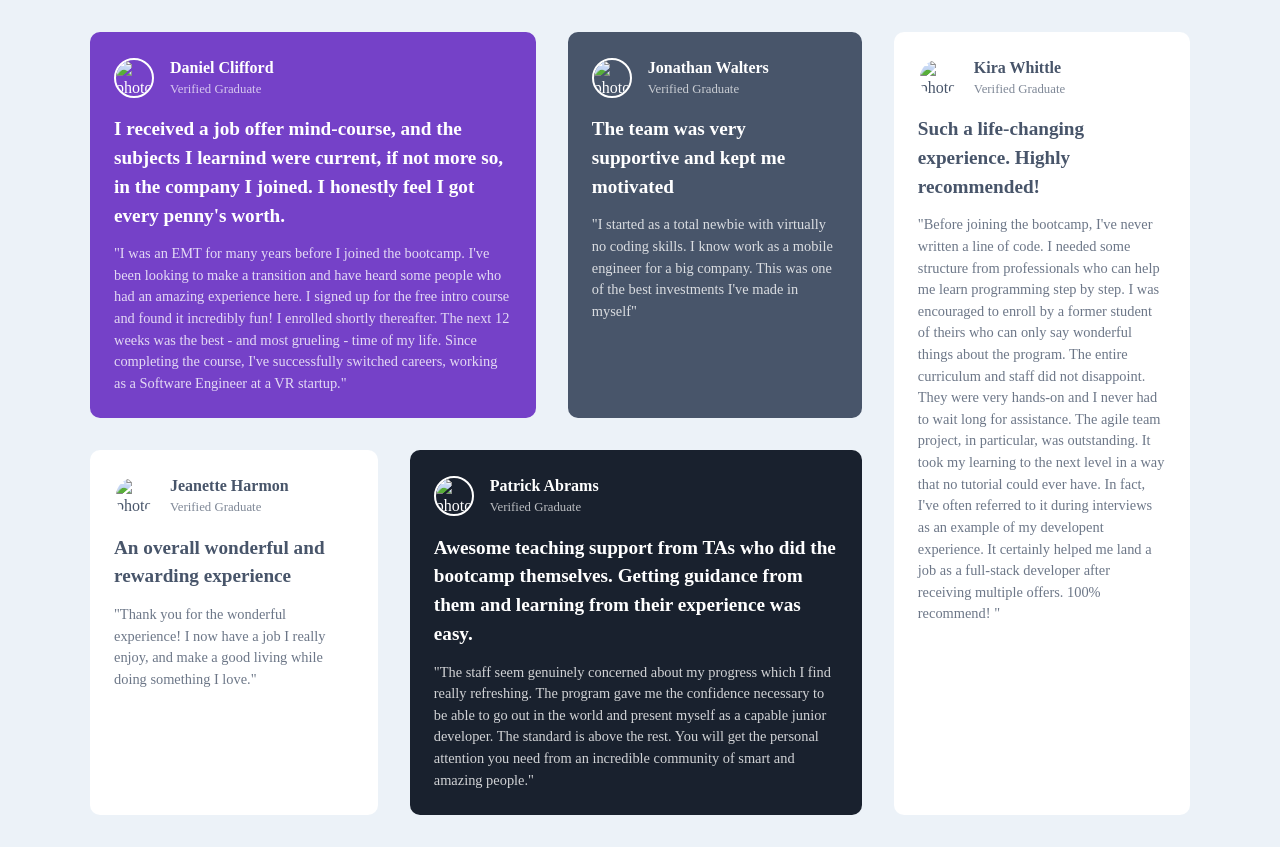
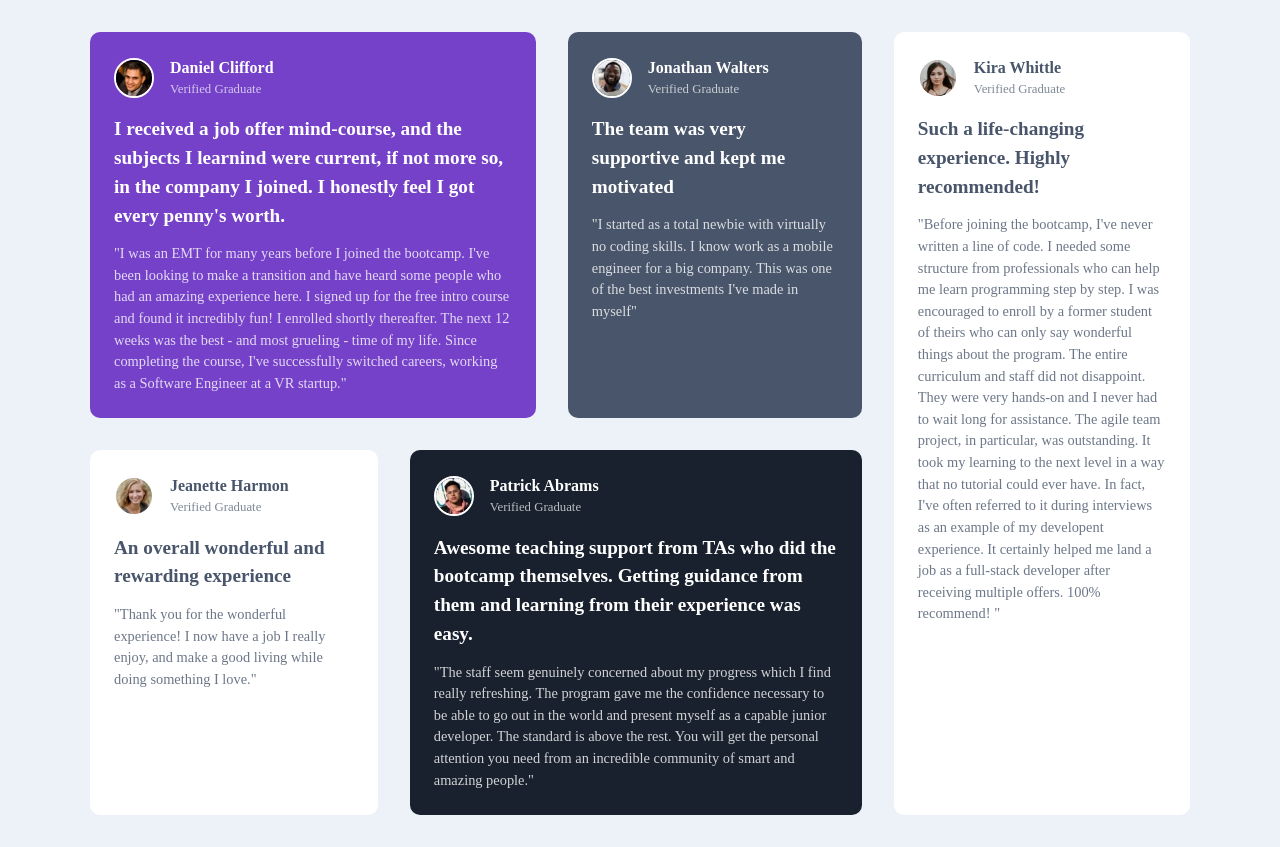
Before and after one commit to jean224pierre/Testimonials-grid-card, a plain HTML site: page index.html in a window 1280 px wide. Drawn offline with Linux system fonts and the light colour scheme.

Commit message:
Update index.html

```diff
--- a/index.html
+++ b/index.html
@@ -3,14 +3,14 @@
   <head>
     <meta charset="UTF-8">
     <meta name="viewport" content="width=device-width, initial-scale=1.0">
-    <link rel="icon" type="image/png" sizes="32x32" href="images/favicon-32x32.png">
+    <link rel="icon" type="image/png" sizes="32x32" href="favicon-32x32.png">
     <link rel="stylesheet" href="style.css">
     <title>Testimonials grid</title>
   </head>
   <main>
     <article class="card purple">
       <header class="card-header">
-      <img src="images/image-daniel.jpg" alt="photo de Daniel Clifford" class="avatar">
+      <img src="image-daniel.jpg" alt="photo de Daniel Clifford" class="avatar">
       <div>
       <h2>Daniel Clifford</h2>
       <p class="level">Verified Graduate</p>
@@ -26,7 +26,7 @@
 
     <article class="card gray">
       <header class="card-header">
-      <img src="images/image-jonathan.jpg" alt="photo de Jonathan Walters" class="avatar">
+      <img src="image-jonathan.jpg" alt="photo de Jonathan Walters" class="avatar">
       <div>
       <h2>Jonathan Walters</h2>
       <p class="level">Verified Graduate</p>
@@ -42,7 +42,7 @@
 
         <article class="card white">
       <header class="card-header">
-      <img src="images/image-jeanette.jpg" alt="photo de Jeanette Harmon" class="avatar">
+      <img src="image-jeanette.jpg" alt="photo de Jeanette Harmon" class="avatar">
       <div>
       <h2>Jeanette Harmon</h2>
       <p class="level">Verified Graduate</p>
@@ -58,7 +58,7 @@
 
         <article class="card dark">
       <header class="card-header">
-      <img src="images/image-patrick.jpg" alt="photo de Patrick Abrams" class="avatar">
+      <img src="image-patrick.jpg" alt="photo de Patrick Abrams" class="avatar">
       <div>
       <h2>Patrick Abrams</h2>
       <p class="level">Verified Graduate</p>
@@ -74,7 +74,7 @@
 
         <article class="card white">
       <header class="card-header">
-      <img src="images/image-kira.jpg" alt="photo de Kira Whittle" class="avatar">
+      <img src="image-kira.jpg" alt="photo de Kira Whittle" class="avatar">
       <div>
       <h2>Kira Whittle</h2>
       <p class="level">Verified Graduate</p>
```
